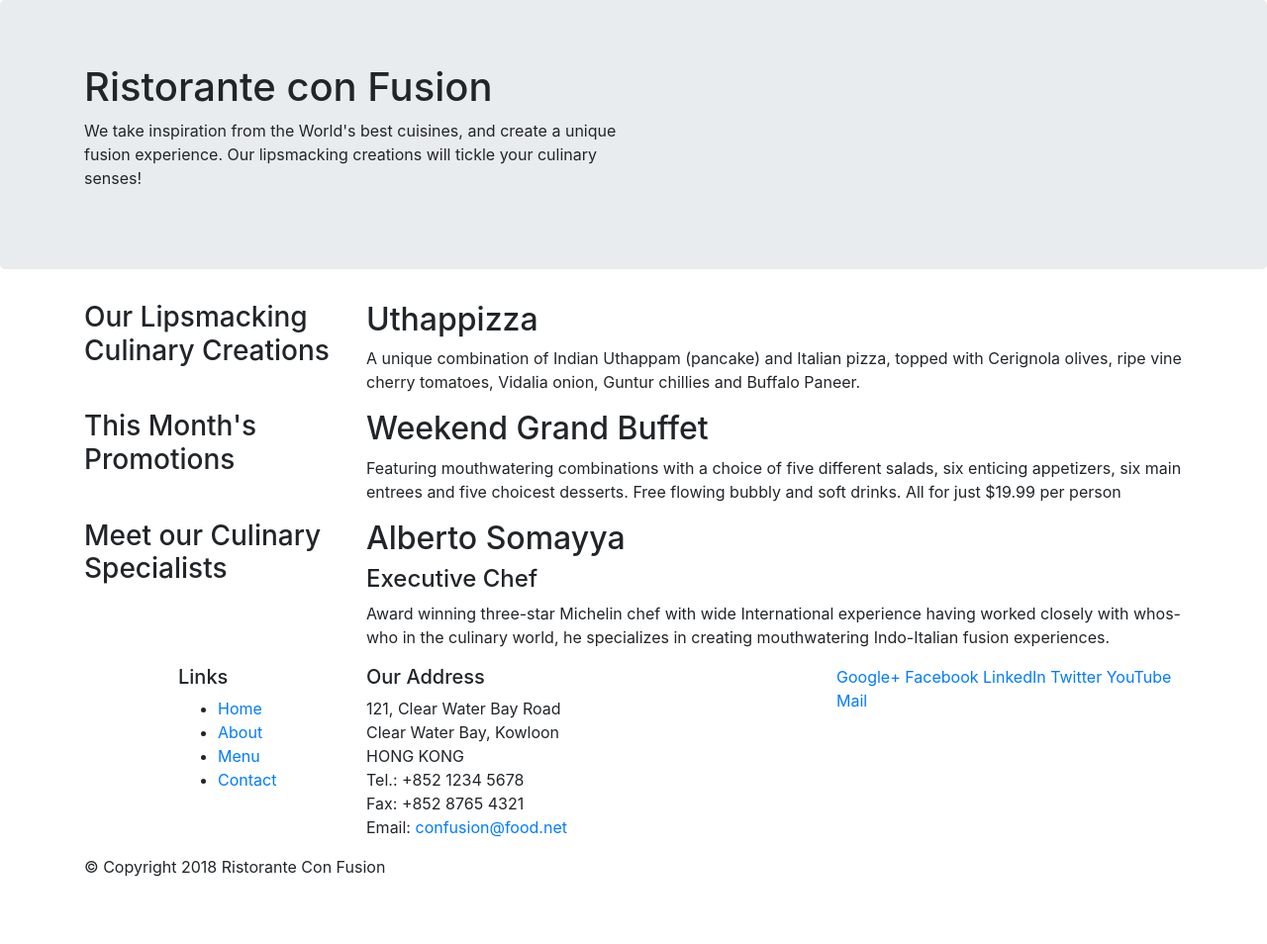
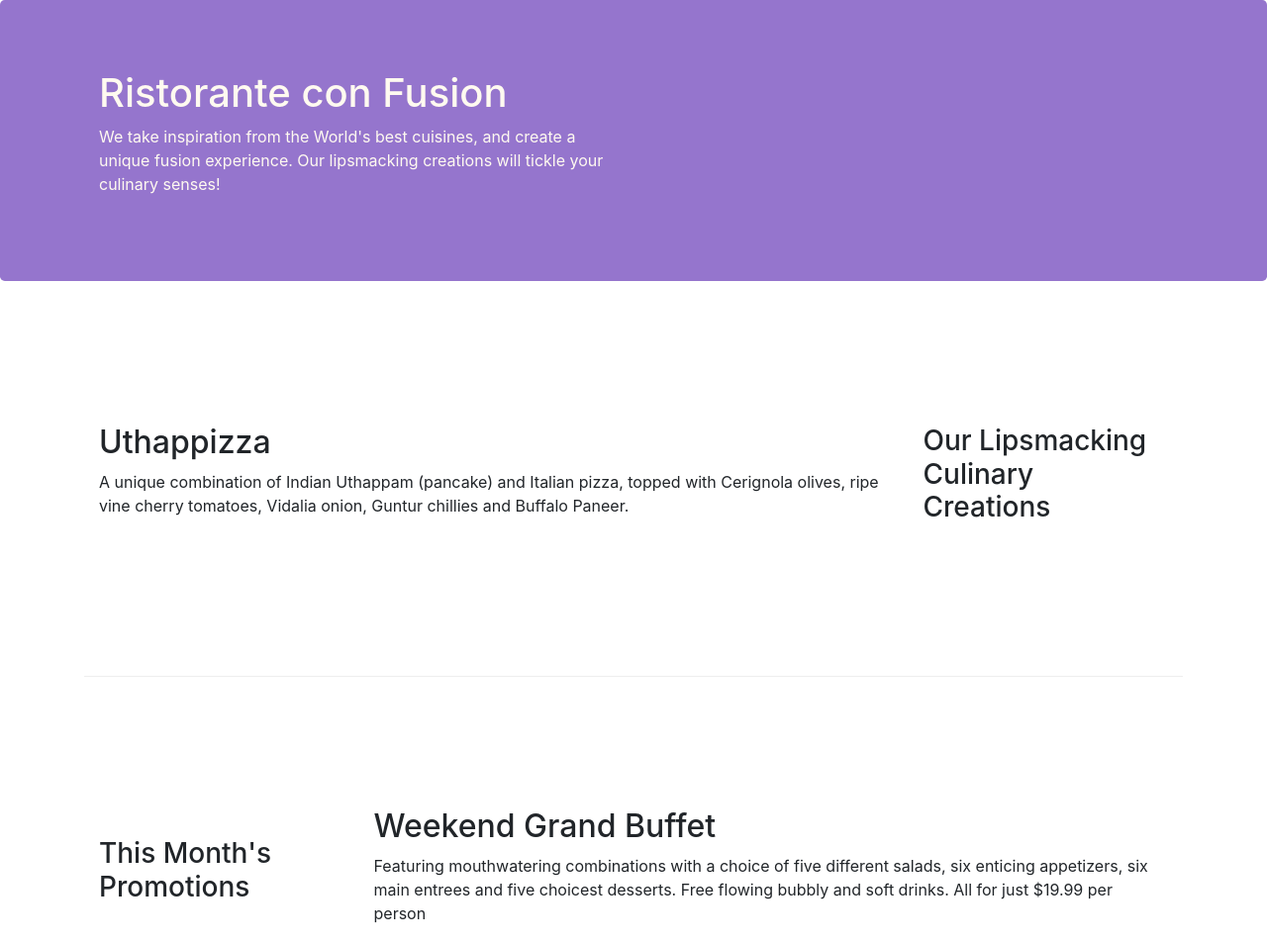
Before and after one commit to vineetjk/coursera-practice, a website: page index.html in a window 1280 px wide. Shown: the top 954 px of the page at 99% size. Before the commit the page ends 904 px from the top, so only its background shows below. Drawn offline with nearby package versions, Linux system fonts and the light colour scheme.

Commit message:
bootsrap grid part2

```diff
--- /dev/null
+++ b/css/styles.css
@@ -0,0 +1,32 @@
+.row-header{
+    margin: 0px auto;
+    padding: 0px auto;
+}
+
+.row-content{
+    margin: 0px auto;
+    padding: 50px 0px 50px 0px;
+    border-bottom: 1px ridge ;
+    min-height: 400px;
+
+
+}
+
+.footer{
+    background-color: #D1C4E9;
+    margin: 0% auto;
+    padding: 20px 0px 20px 0px;
+}
+
+.jumbotron{
+    padding: 70px 30px 70px 30px;
+    margin: 0px auto;
+    background: #9575cd;
+    color: floralwhite;
+}
+
+.address{
+    font-size: 80%;
+    margin: 0px;
+    color: #0f0f0f;
+}
--- a/index.html
+++ b/index.html
@@ -9,14 +9,15 @@
 
      <!-- Bootstrap CSS -->
      <link rel="stylesheet" href="node_modules/bootstrap/dist/css/bootstrap.min.css">
-    <title>Ristorante Con Fusion</title>
+    <link rel="stylesheet" href="css/styles.css">
+     <title>Ristorante Con Fusion</title>
 </head>
 
 <body>
 
     <header class="jumbotron">
         <div class="container">
-            <div class="row">
+            <div class="row row-header">
                 <div class="col-12 col-sm-6">
                     <h1>Ristorante con Fusion</h1>
                     <p>We take inspiration from the World's best cuisines, and create a unique fusion experience. Our lipsmacking creations will tickle your culinary senses!</p>
@@ -28,8 +29,8 @@
     </header>
 
     <div class="container">
-        <div class="row">
-            <div class="col-12 col-sm-4 col-md-3">
+        <div class="row row-content align-items-center">
+            <div class="col-12 col-sm-4 col-md-3 order-last">
                 <h3>Our Lipsmacking Culinary Creations</h3>
             </div>
             <div class="col col-am col-md">
@@ -39,7 +40,7 @@
         </div>
 
 
-        <div class="row">
+        <div class="row row-content align-items-center">
             <div class="col-12 col-sm-4 col-md-3">
                 <h3>This Month's Promotions</h3>
             </div>
@@ -49,8 +50,8 @@
             </div>
         </div>
 
-        <div class="row">
-            <div class="col-12 col-sm-4 col-md-3">
+        <div class="row row-content align-items-center">
+            <div class="col-12 col-sm-4 col-md-3 order-last">
                 <h3>Meet our Culinary Specialists</h3>
             </div>
             <div class="col col-am col-md">
@@ -61,12 +62,12 @@
         </div>
     </div>
 
-    <footer>
+    <footer class="footer">
         <div class="container">
             <div class="row">
                 <div class="col-4 col-sm-2 offset-1">
                     <h5>Links</h5>
-                    <ul>
+                    <ul class="list-unstyled">
                         <li><a href="#">Home</a></li>
                         <li><a href="#">About</a></li>
                         <li><a href="#">Menu</a></li>
@@ -84,8 +85,8 @@
 		              Email: <a href="mailto:confusion@food.net">confusion@food.net</a>
 		           </address>
                 </div>
-                <div class="col-12 col-sm-4">
-                    <div>
+                <div class="col-12 col-sm-4 align-self-centered">
+                    <div class="text-center">
                         <a href="http://google.com/+">Google+</a>
                         <a href="http://www.facebook.com/profile.php?id=">Facebook</a>
                         <a href="http://www.linkedin.com/in/">LinkedIn</a>
@@ -95,7 +96,7 @@
                     </div>
                 </div>
            </div>
-           <div class="row">
+           <div class="row justify-content-center">
                 <div class="col-auto">
                     <p>© Copyright 2018 Ristorante Con Fusion</p>
                 </div>
```
